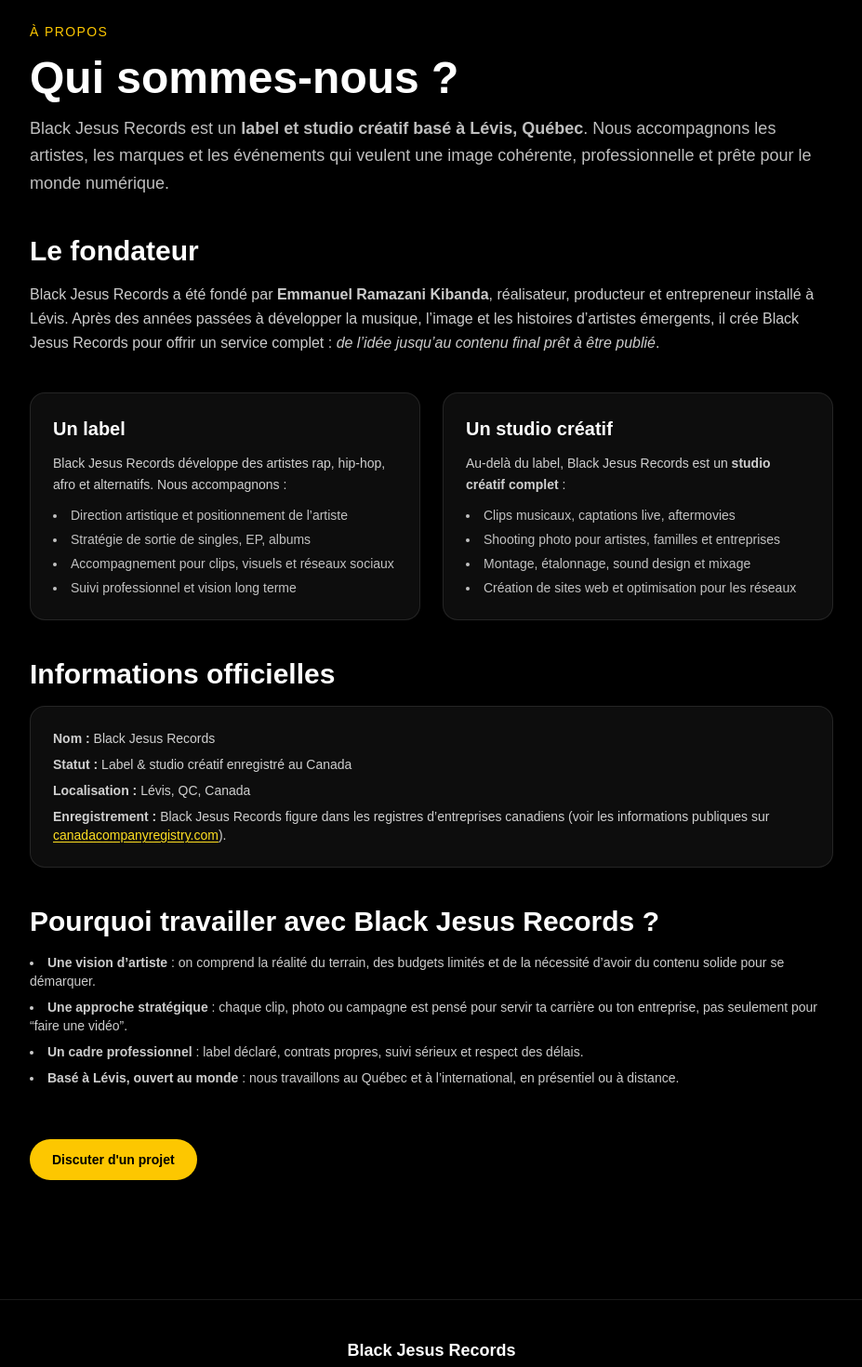
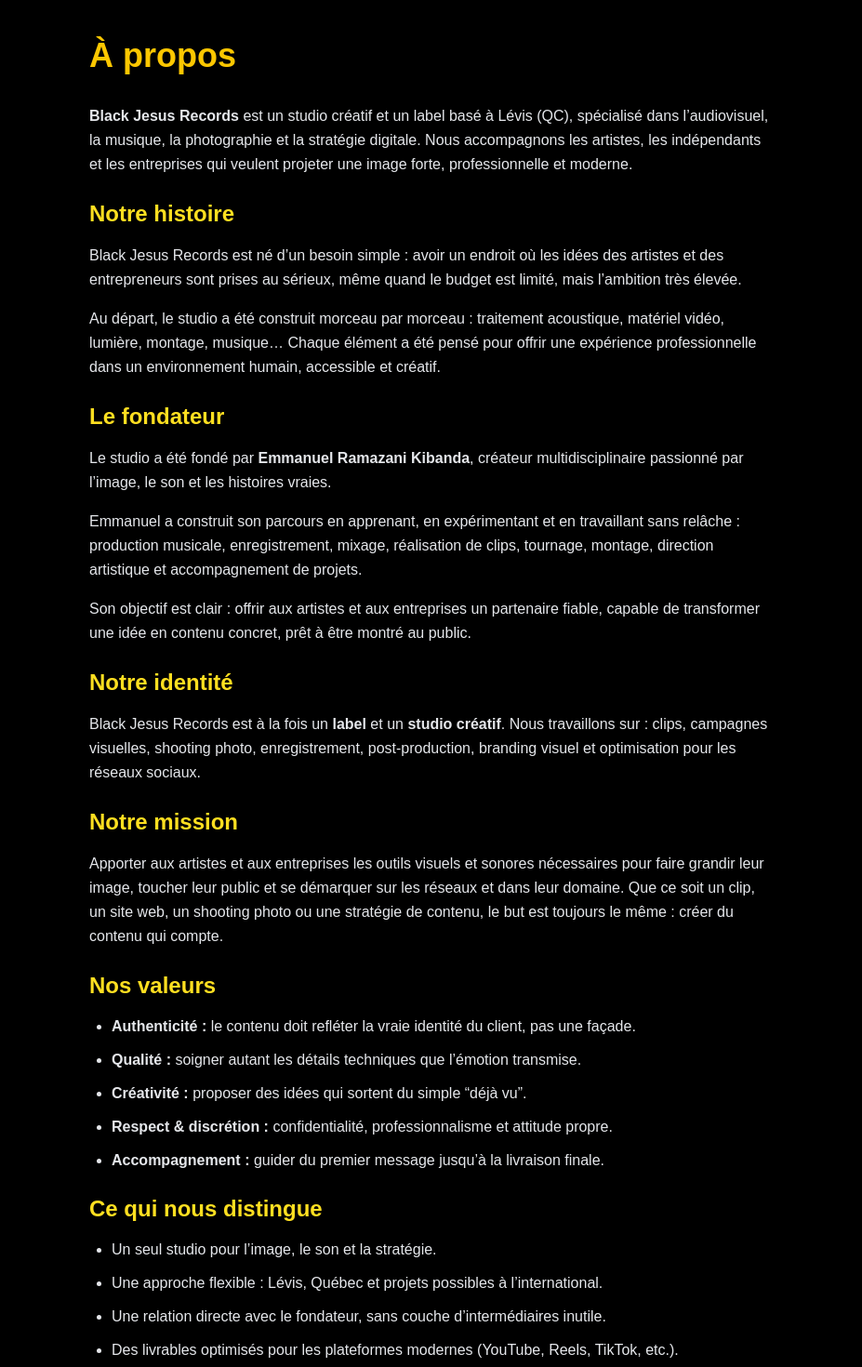
Before and after one commit to blackjesusrecordsinc/blackjesusrecords, a Next.js app: page /a-propos in a window 1280 px wide. Shown: the part 120-1590 px from the top of the page at 93% size, without its empty margins (176-1103 px from the left). Built offline with nearby package versions, Linux system fonts and the light colour scheme.

Commit message:
mise à jour A propos

```diff
--- a/app/a-propos/page.tsx
+++ b/app/a-propos/page.tsx
@@ -1,155 +1,104 @@
-// app/a-propos/page.tsx
+export default function APropos() {
+  return (
+    <div className="max-w-3xl mx-auto py-20 px-4 text-gray-200">
+      <h1 className="text-4xl font-bold mb-8 text-yellow-400">À propos</h1>
 
-import type { Metadata } from "next";
+      {/* INTRO */}
+      <p className="mb-6 leading-relaxed">
+        <strong>Black Jesus Records</strong> est un studio créatif et un label basé à Lévis (QC),
+        spécialisé dans l’audiovisuel, la musique, la photographie et la stratégie digitale.
+        Nous accompagnons les artistes, les indépendants et les entreprises qui veulent
+        projeter une image forte, professionnelle et moderne.
+      </p>
 
-export const metadata: Metadata = {
-  title: "À propos | Black Jesus Records",
-  description:
-    "Black Jesus Records est un label et studio créatif basé à Lévis, Québec. Fondé par Emmanuel Ramazani Kibanda, le label accompagne artistes, marques et événements avec une approche professionnelle et stratégique.",
-};
-
-export default function AboutPage() {
-  return (
-    <main className="min-h-screen bg-black text-white">
-      <section className="max-w-4xl mx-auto px-4 py-16 space-y-10">
-        <header className="space-y-4">
-          <p className="text-sm uppercase tracking-widest text-yellow-400">
-            À propos
+      {/* NOTRE HISTOIRE */}
+      <h2 className="text-2xl font-semibold mb-4 text-yellow-300">Notre histoire</h2>
+      <p className="mb-4 leading-relaxed">
+        Black Jesus Records est né d’un besoin simple : avoir un endroit où les idées des
+        artistes et des entrepreneurs sont prises au sérieux, même quand le budget est
+        limité, mais l’ambition très élevée.
       </p>
-          <h1 className="text-4xl md:text-5xl font-bold">
-            Qui sommes-nous ?
-          </h1>
-          <p className="text-base md:text-lg text-white/75 leading-relaxed">
-            Black Jesus Records est un{" "}
-            <strong>label et studio créatif basé à Lévis, Québec</strong>.
-            Nous accompagnons les artistes, les marques et les événements qui
-            veulent une image cohérente, professionnelle et prête pour le
-            monde numérique.
+      <p className="mb-6 leading-relaxed">
+        Au départ, le studio a été construit morceau par morceau : traitement acoustique,
+        matériel vidéo, lumière, montage, musique… Chaque élément a été pensé pour offrir
+        une expérience professionnelle dans un environnement humain, accessible et créatif.
       </p>
-        </header>
 
       {/* FONDATEUR */}
-        <section className="space-y-4">
-          <h2 className="text-2xl md:text-3xl font-semibold">
-            Le fondateur
-          </h2>
-          <p className="text-white/80 leading-relaxed">
-            Black Jesus Records a été fondé par{" "}
-            <strong>Emmanuel Ramazani Kibanda</strong>, réalisateur,
-            producteur et entrepreneur installé à Lévis. Après des années
-            passées à développer la musique, l’image et les histoires d’artistes
-            émergents, il crée Black Jesus Records pour offrir un service
-            complet :{" "}
-            <span className="italic">
-              de l’idée jusqu’au contenu final prêt à être publié
-            </span>
-            .
+      <h2 className="text-2xl font-semibold mb-4 text-yellow-300">Le fondateur</h2>
+      <p className="mb-4 leading-relaxed">
+        Le studio a été fondé par <strong>Emmanuel Ramazani Kibanda</strong>, créateur
+        multidisciplinaire passionné par l’image, le son et les histoires vraies.
       </p>
-        </section>
+      <p className="mb-4 leading-relaxed">
+        Emmanuel a construit son parcours en apprenant, en expérimentant et en travaillant
+        sans relâche : production musicale, enregistrement, mixage, réalisation de clips,
+        tournage, montage, direction artistique et accompagnement de projets.
+      </p>
+      <p className="mb-6 leading-relaxed">
+        Son objectif est clair : offrir aux artistes et aux entreprises un partenaire fiable,
+        capable de transformer une idée en contenu concret, prêt à être montré au public.
+      </p>
 
-        {/* LABEL + STUDIO CRÉATIF */}
-        <section className="grid gap-6 md:grid-cols-2">
-          <div className="rounded-2xl border border-white/10 bg-white/5 p-6 space-y-3">
-            <h3 className="text-xl font-semibold">Un label</h3>
-            <p className="text-sm text-white/80 leading-relaxed">
-              Black Jesus Records développe des artistes rap, hip-hop, afro
-              et alternatifs. Nous accompagnons :
+      {/* IDENTITÉ */}
+      <h2 className="text-2xl font-semibold mb-4 text-yellow-300">Notre identité</h2>
+      <p className="mb-6 leading-relaxed">
+        Black Jesus Records est à la fois un <strong>label</strong> et un
+        <strong> studio créatif</strong>. Nous travaillons sur :
+        clips, campagnes visuelles, shooting photo, enregistrement, post-production,
+        branding visuel et optimisation pour les réseaux sociaux.
       </p>
-            <ul className="text-sm text-white/75 space-y-1.5 list-disc list-inside">
-              <li>Direction artistique et positionnement de l’artiste</li>
-              <li>Stratégie de sortie de singles, EP, albums</li>
-              <li>Accompagnement pour clips, visuels et réseaux sociaux</li>
-              <li>Suivi professionnel et vision long terme</li>
+
+      {/* MISSION */}
+      <h2 className="text-2xl font-semibold mb-4 text-yellow-300">Notre mission</h2>
+      <p className="mb-6 leading-relaxed">
+        Apporter aux artistes et aux entreprises les outils visuels et sonores nécessaires
+        pour faire grandir leur image, toucher leur public et se démarquer sur les réseaux
+        et dans leur domaine. Que ce soit un clip, un site web, un shooting photo ou une
+        stratégie de contenu, le but est toujours le même : créer du contenu qui compte.
+      </p>
+
+      {/* VALEURS */}
+      <h2 className="text-2xl font-semibold mb-4 text-yellow-300">Nos valeurs</h2>
+      <ul className="list-disc pl-6 mb-6 space-y-3">
+        <li>
+          <strong>Authenticité :</strong> le contenu doit refléter la vraie identité du client,
+          pas une façade.
+        </li>
+        <li>
+          <strong>Qualité :</strong> soigner autant les détails techniques que l’émotion transmise.
+        </li>
+        <li>
+          <strong>Créativité :</strong> proposer des idées qui sortent du simple “déjà vu”.
+        </li>
+        <li>
+          <strong>Respect & discrétion :</strong> confidentialité, professionnalisme et attitude propre.
+        </li>
+        <li>
+          <strong>Accompagnement :</strong> guider du premier message jusqu’à la livraison finale.
+        </li>
       </ul>
-          </div>
 
-          <div className="rounded-2xl border border-white/10 bg-white/5 p-6 space-y-3">
-            <h3 className="text-xl font-semibold">Un studio créatif</h3>
-            <p className="text-sm text-white/80 leading-relaxed">
-              Au-delà du label, Black Jesus Records est un{" "}
-              <strong>studio créatif complet</strong> :
+      {/* DIFFÉRENCE */}
+      <h2 className="text-2xl font-semibold mb-4 text-yellow-300">Ce qui nous distingue</h2>
+      <ul className="list-disc pl-6 mb-6 space-y-3">
+        <li>Un seul studio pour l’image, le son et la stratégie.</li>
+        <li>Une approche flexible : Lévis, Québec et projets possibles à l’international.</li>
+        <li>Une relation directe avec le fondateur, sans couche d’intermédiaires inutile.</li>
+        <li>Des livrables optimisés pour les plateformes modernes (YouTube, Reels, TikTok, etc.).</li>
+        <li>Un suivi après le projet pour aider à bien utiliser le contenu créé.</li>
+      </ul>
+
+      {/* VISION */}
+      <h2 className="text-2xl font-semibold mb-4 text-yellow-300">Notre vision</h2>
+      <p className="mb-4 leading-relaxed">
+        Construire, depuis Lévis, un label et un studio créatif reconnus pour leur sérieux,
+        leur exigence et leur capacité à faire émerger des projets solides.
       </p>
-            <ul className="text-sm text-white/75 space-y-1.5 list-disc list-inside">
-              <li>Clips musicaux, captations live, aftermovies</li>
-              <li>Shooting photo pour artistes, familles et entreprises</li>
-              <li>Montage, étalonnage, sound design et mixage</li>
-              <li>Création de sites web et optimisation pour les réseaux</li>
-            </ul>
-          </div>
-        </section>
-
-        {/* INFORMATIONS LÉGALES / LOCALISATION */}
-        <section className="space-y-4">
-          <h2 className="text-2xl md:text-3xl font-semibold">
-            Informations officielles
-          </h2>
-          <div className="rounded-2xl border border-white/10 bg-white/5 p-6 space-y-2 text-sm text-white/80">
-            <p>
-              <span className="font-semibold">Nom :</span>{" "}
-              Black Jesus Records
-            </p>
-            <p>
-              <span className="font-semibold">Statut :</span>{" "}
-              Label & studio créatif enregistré au Canada
-            </p>
-            <p>
-              <span className="font-semibold">Localisation :</span>{" "}
-              Lévis, QC, Canada
-            </p>
-            <p>
-              <span className="font-semibold">Enregistrement :</span>{" "}
-              Black Jesus Records figure dans les registres d’entreprises
-              canadiens (voir les informations publiques sur{" "}
-              <a
-                href="https://canadacompanyregistry.com/"
-                target="_blank"
-                rel="noreferrer"
-                className="underline underline-offset-2 text-yellow-300"
-              >
-                canadacompanyregistry.com
-              </a>
-              ).
+      <p className="leading-relaxed">
+        Black Jesus Records veut être une référence pour celles et ceux qui ne cherchent pas
+        seulement une “vidéo” ou des “photos”, mais un vrai partenaire pour développer leur image.
       </p>
     </div>
-        </section>
-
-        {/* POURQUOI NOUS CHOISIR */}
-        <section className="space-y-4">
-          <h2 className="text-2xl md:text-3xl font-semibold">
-            Pourquoi travailler avec Black Jesus Records ?
-          </h2>
-          <ul className="space-y-2 text-sm text-white/80 list-disc list-inside">
-            <li>
-              <strong>Une vision d’artiste</strong> : on comprend la réalité du
-              terrain, des budgets limités et de la nécessité d’avoir du
-              contenu solide pour se démarquer.
-            </li>
-            <li>
-              <strong>Une approche stratégique</strong> : chaque clip, photo ou
-              campagne est pensé pour servir ta carrière ou ton entreprise, pas
-              seulement pour “faire une vidéo”.
-            </li>
-            <li>
-              <strong>Un cadre professionnel</strong> : label déclaré, contrats
-              propres, suivi sérieux et respect des délais.
-            </li>
-            <li>
-              <strong>Basé à Lévis, ouvert au monde</strong> : nous travaillons
-              au Québec et à l’international, en présentiel ou à distance.
-            </li>
-          </ul>
-        </section>
-
-        {/* CTA */}
-        <section className="pt-4">
-          <a
-            href="/contact"
-            className="inline-flex items-center px-6 py-3 rounded-full bg-yellow-400 text-black font-semibold text-sm hover:bg-yellow-300 transition"
-          >
-            Discuter d&apos;un projet
-          </a>
-        </section>
-      </section>
-    </main>
   );
 }
```
Lines whose indentation alone changed are shown as unchanged.
